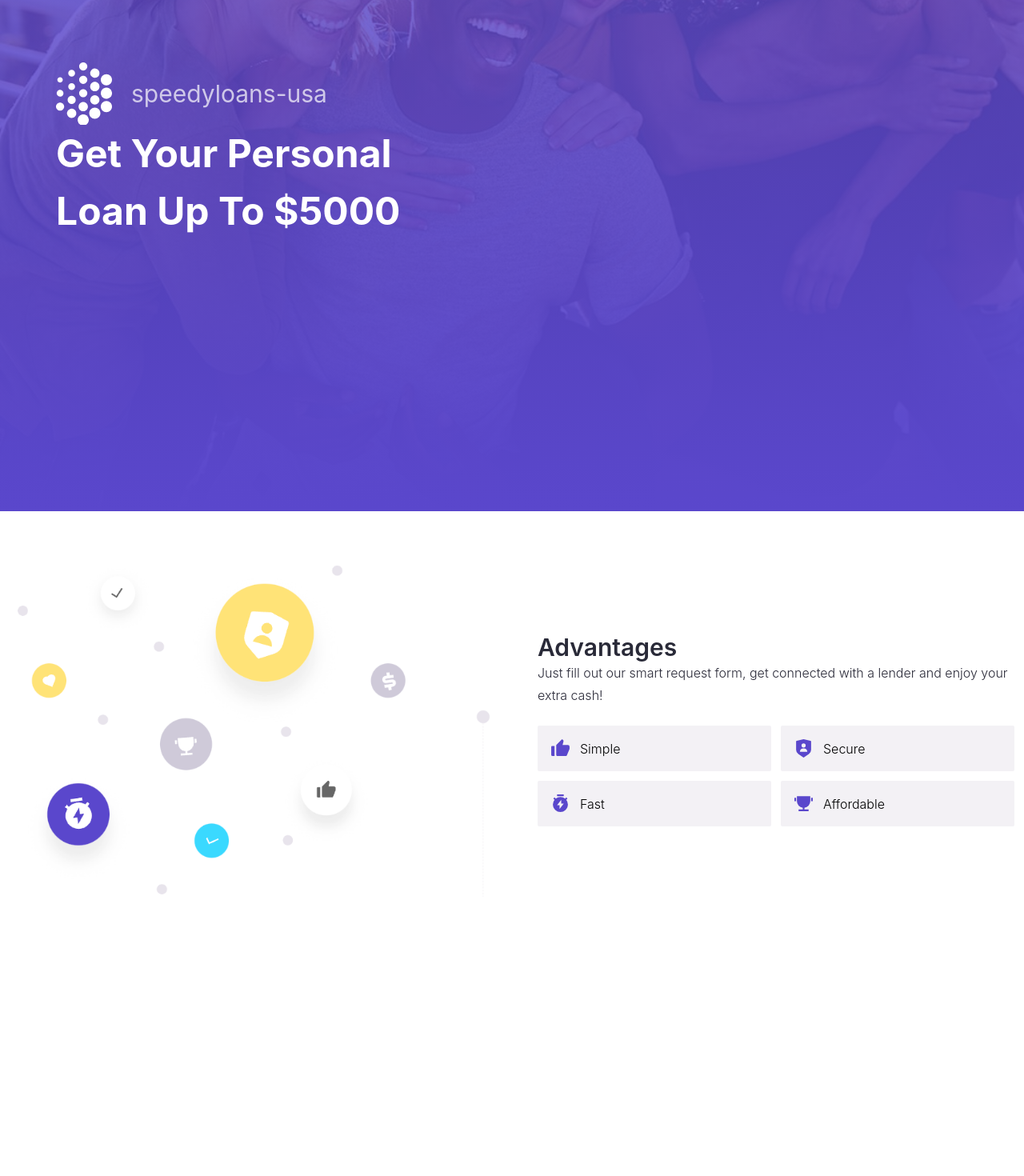
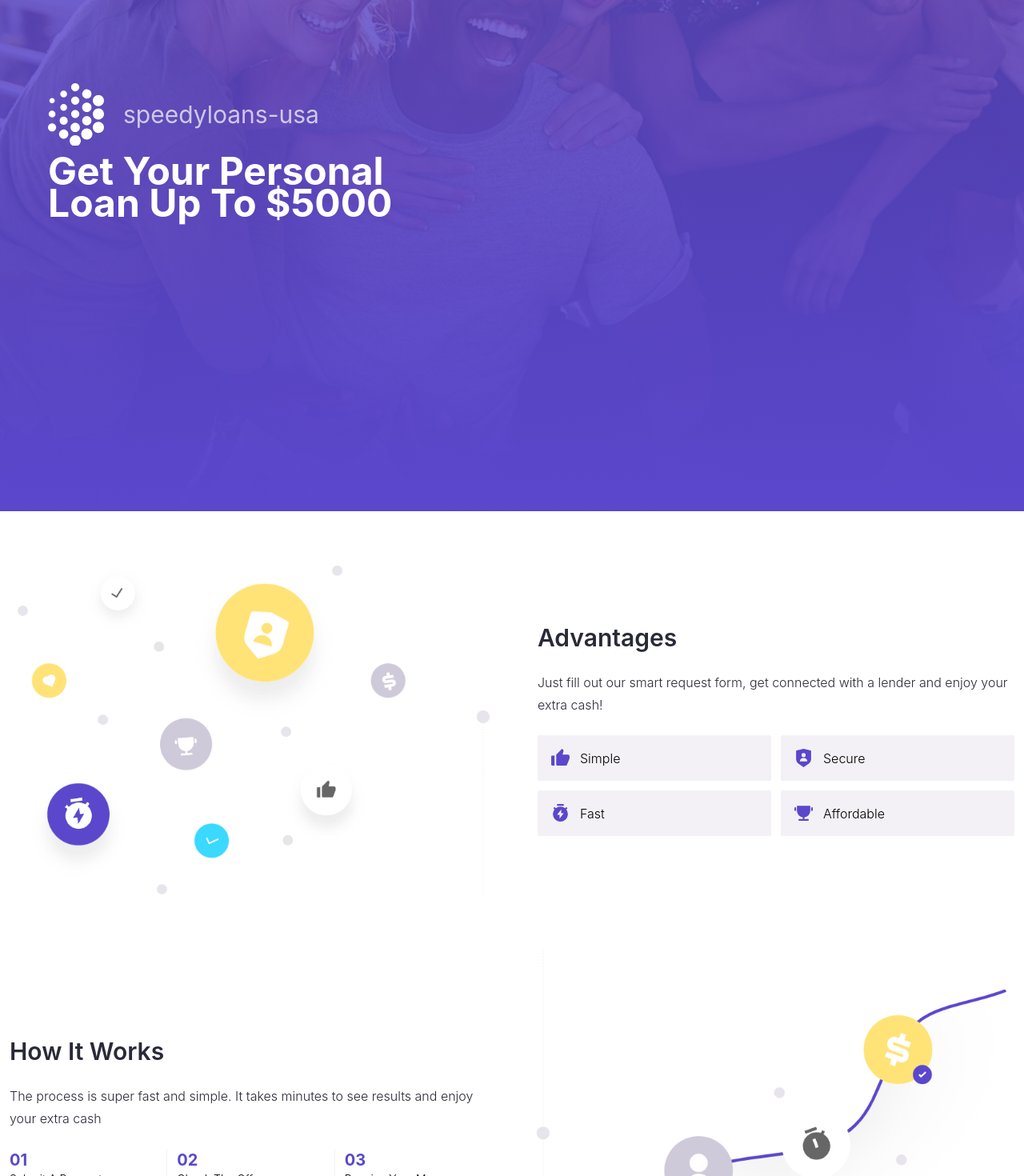
Before and after one commit to jarangit/FL_ArtFusion_SpeedyLoans, a React (Create React App) app: page / in a window 1280 px wide. Shown: the part 261-1731 px from the top of the page at 80% size. Before the commit the page ends 1446 px from the top, so only its background shows below. Built offline with nearby package versions, Linux system fonts and the light colour scheme.

Commit message:
feat: create section 2

```diff
--- a/src/App.js
+++ b/src/App.js
@@ -1,53 +1,17 @@
 import './App.css';
-import LikeIcon from './components/icons/like';
 import Banner from './components/layout/Banner'
-import UserIcon from './components/icons/user'
-import ClockIcon from './components/icons/clock';
-import CupIcon from './components/icons/cup';
+import AdvantagesSection from './components/sections/advantages';
+import HowItWorksSection from './components/sections/howItWorks';
 function App() {
   return (
     <>
       <Banner />
+      <div className='w-full !mx-auto lg:hidden'>
+        <div id="_lg_form_" />
+      </div>
       {/* section 1 */}
-      <div className='grid grid-cols-2 myContainer !my-16 items-center gap-10'>
-        <div>
-          <img src="/image/section1.png" alt="" />
-        </div>
-        <div className='p-3'>
-          <div>
-            <div className='text-3xl font-semibold text-black'>Advantages</div>
-            <div className='text-black font-light leading-7'>Just fill out our smart request form, get connected with a lender and enjoy your extra cash!</div>
-
-            <div className='grid grid-cols-2 gap-3 mt-6'>
-              <div className='flex w-[100%] p-4 gap-3 items-center rounded-sm bg-gray-light font-light'>
-                <div>
-                  {<LikeIcon color="#5a47cc" w={25} />}
-                </div>
-                <div>Simple</div>
-              </div>
-              <div className='flex w-[100%] p-4 gap-3 items-center rounded-sm bg-gray-light font-light'>
-                <div>
-                  {<UserIcon color="#5a47cc" w={25} />}
-                </div>
-                <div>Secure</div>
-              </div>
-              <div className='flex w-[100%] p-4 gap-3 items-center rounded-sm bg-gray-light font-light'>
-                <div>
-                  {<ClockIcon color="#5a47cc" w={25} />}
-                </div>
-                <div>Fast</div>
-              </div>
-              <div className='flex w-[100%] p-4 gap-3 items-center rounded-sm bg-gray-light font-light'>
-                <div>
-                  {<CupIcon color="#5a47cc" w={25} />}
-                </div>
-                <div>Affordable</div>
-              </div>
-
-            </div>
-          </div>
-        </div>
-      </div>
+      <AdvantagesSection />
+      <HowItWorksSection />
     </>
   );
 }
--- /dev/null
+++ b/src/components/icons/index.js
@@ -0,0 +1,5 @@
+export { default as ClockIcon } from './clock'
+export { default as CupIcon } from './cup'
+export { default as UserIcon } from './user'
+export { default as LikeIcon } from './like'
+export { default as LogoIcon } from './logo'
--- a/src/components/layout/Banner.js
+++ b/src/components/layout/Banner.js
@@ -9,10 +9,10 @@ const Banner = () => {
         backgroundImage: `url(${bannerImage})`
       }}
     >
-      <div className='w-full absolute h-[900px] bg-cover' style={{ background: `linear-gradient(rgba(90,71,204,.75),#5a47cc)` }} />
+      <div className='w-full absolute h-[950px] lg:h-[900px] bg-cover' style={{ background: `linear-gradient(rgba(90,71,204,.75),#5a47cc)` }} />
       <div className='myContainer !my-auto h-[900px] flex items-center overflow-hidden'>
-        <div className='absolute grid grid-cols-2 w-full items-center'>
-          <div className='col-span-1'>
+        <div className='absolute grid grid-cols-2 w-full items-center gap-10'>
+          <div className=' col-span-2 lg:col-span-1 p-6'>
             <div className='mx-auto w-fit'>
               <div className='flex gap-6 items-center'>
                 <div>
@@ -22,14 +22,14 @@ const Banner = () => {
                   speedyloans-usa
                 </div>
               </div>
-              <div className='text-[48px] text-white font-bold max-w-[500px]'>
+              <div className=' text-2xl text-center lg:text-left lg:leading-10 mt-3 lg:text-[48px] text-white font-bold max-w-[500px]'>
                 Get Your Personal Loan Up To $5000
               </div>
             </div>
           </div>
 
-          <div className='col-span-1'>
-            <div className='mx-auto'>
+          <div className=' col-span-2 lg:col-span-1  lg:block'>
+            <div className='w-full justify-center lg:justify-start flex mx-auto'>
               <div id="_lg_form_" />
             </div>
           </div>
--- /dev/null
+++ b/src/components/sections/advantages.js
@@ -0,0 +1,47 @@
+import React from 'react'
+import { LikeIcon, UserIcon, ClockIcon, CupIcon } from '../icons'
+const AdvantagesSection = () => {
+  return (
+    <div className='grid grid-cols-2 myContainer !my-16 items-center gap-10'>
+      <div className='col-span-2 lg:col-span-1'>
+        <img src="/image/section1.png" alt="" />
+      </div>
+      <div className='col-span-2 lg:col-span-1 p-3'>
+        <div className='flex flex-col gap-6'>
+          <div className='text-3xl font-semibold text-black'>Advantages</div>
+          <div className='text-black font-light leading-7'>Just fill out our smart request form, get connected with a lender and enjoy your extra cash!</div>
+
+          <div className='grid grid-cols-2 gap-3'>
+            <div className='flex w-[100%] p-4 gap-3 items-center rounded-sm bg-gray-light font-light'>
+              <div>
+                {<LikeIcon color="#5a47cc" w={25} />}
+              </div>
+              <div>Simple</div>
+            </div>
+            <div className='flex w-[100%] p-4 gap-3 items-center rounded-sm bg-gray-light font-light'>
+              <div>
+                {<UserIcon color="#5a47cc" w={25} />}
+              </div>
+              <div>Secure</div>
+            </div>
+            <div className='flex w-[100%] p-4 gap-3 items-center rounded-sm bg-gray-light font-light'>
+              <div>
+                {<ClockIcon color="#5a47cc" w={25} />}
+              </div>
+              <div>Fast</div>
+            </div>
+            <div className='flex w-[100%] p-4 gap-3 items-center rounded-sm bg-gray-light font-light'>
+              <div>
+                {<CupIcon color="#5a47cc" w={25} />}
+              </div>
+              <div>Affordable</div>
+            </div>
+
+          </div>
+        </div>
+      </div>
+    </div>
+  )
+}
+
+export default AdvantagesSection
--- /dev/null
+++ b/src/components/sections/howItWorks.js
@@ -0,0 +1,37 @@
+import React from 'react'
+
+const HowItWorksSection = () => {
+  return (
+    <div className='myContainer !my-10 grid grid-cols-2 items-center'>
+      <div className='p-3 col-span-2 lg:col-span-1'>
+        <div className='flex flex-col gap-6'>
+          <div className='text-3xl font-semibold text-black'>How It Works</div>
+          <div className='text-black font-light leading-7'>The process is super fast and simple. It takes minutes to see results and enjoy your extra cash</div>
+
+          <div className={`grid grid-cols-3 gap-3`}>
+            <div className='border-r border-gray-light'>
+              {/* item */}
+              <div className='text-purple font-bold text-xl'>01</div>
+              <div className='font-light text-sm'>Submit A Request</div>
+            </div>
+            <div className='border-r border-gray-light'>
+              {/* item */}
+              <div className='text-purple font-bold text-xl'>02</div>
+              <div className='font-light text-sm'>Check The Offers</div>
+            </div>
+            <div className=''>
+              {/* item */}
+              <div className='text-purple font-bold text-xl'>03</div>
+              <div className='font-light text-sm'>Receive Your Money</div>
+            </div>
+          </div>
+        </div>
+      </div>
+      <div className='col-span-2 lg:col-span-1'>
+        <img src="/image/section2.png" alt="" />
+      </div>
+    </div>
+  )
+}
+
+export default HowItWorksSection
```
Also changed, not shown: public/image/section2.png (renamed from public/image/seciton2.png).
